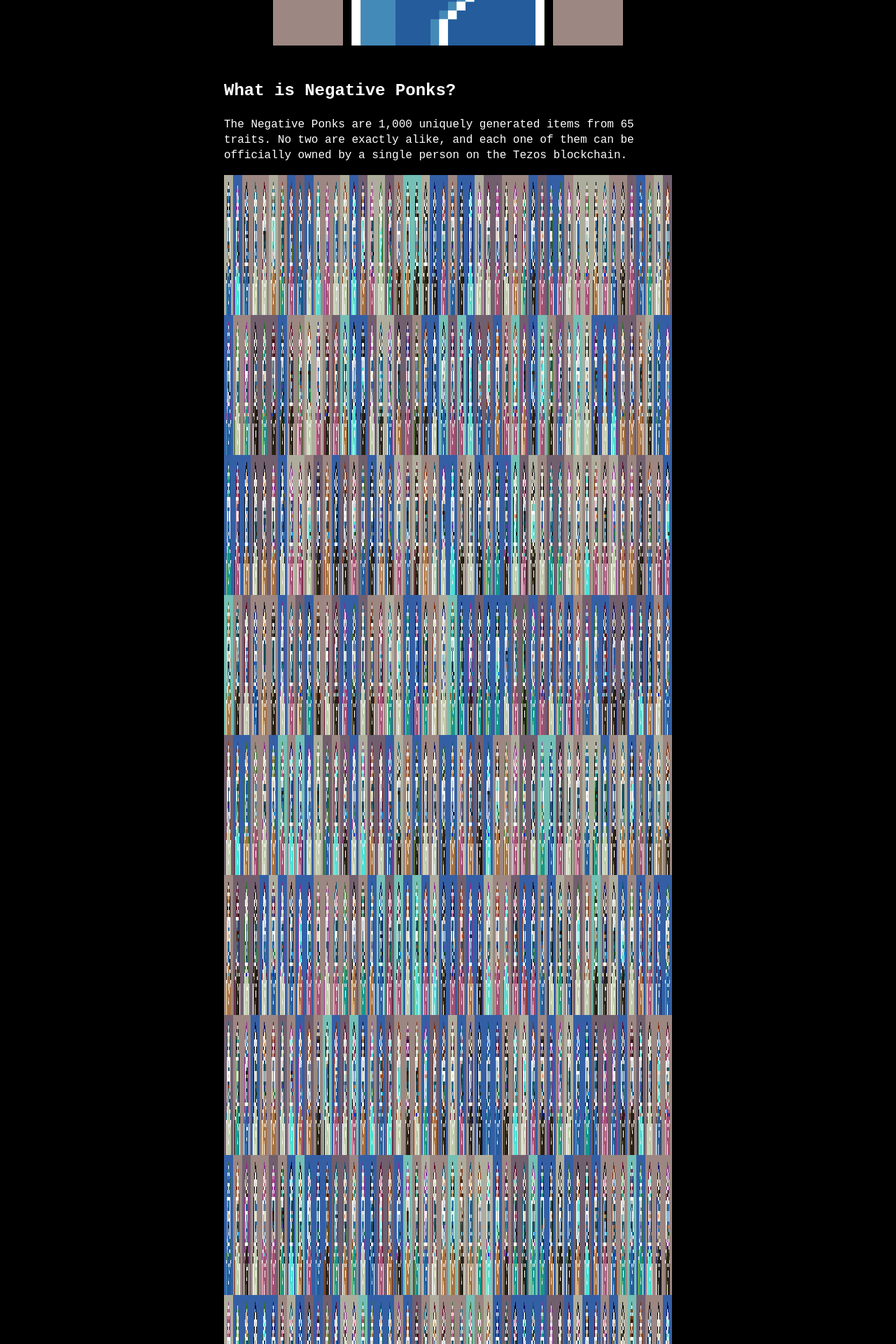
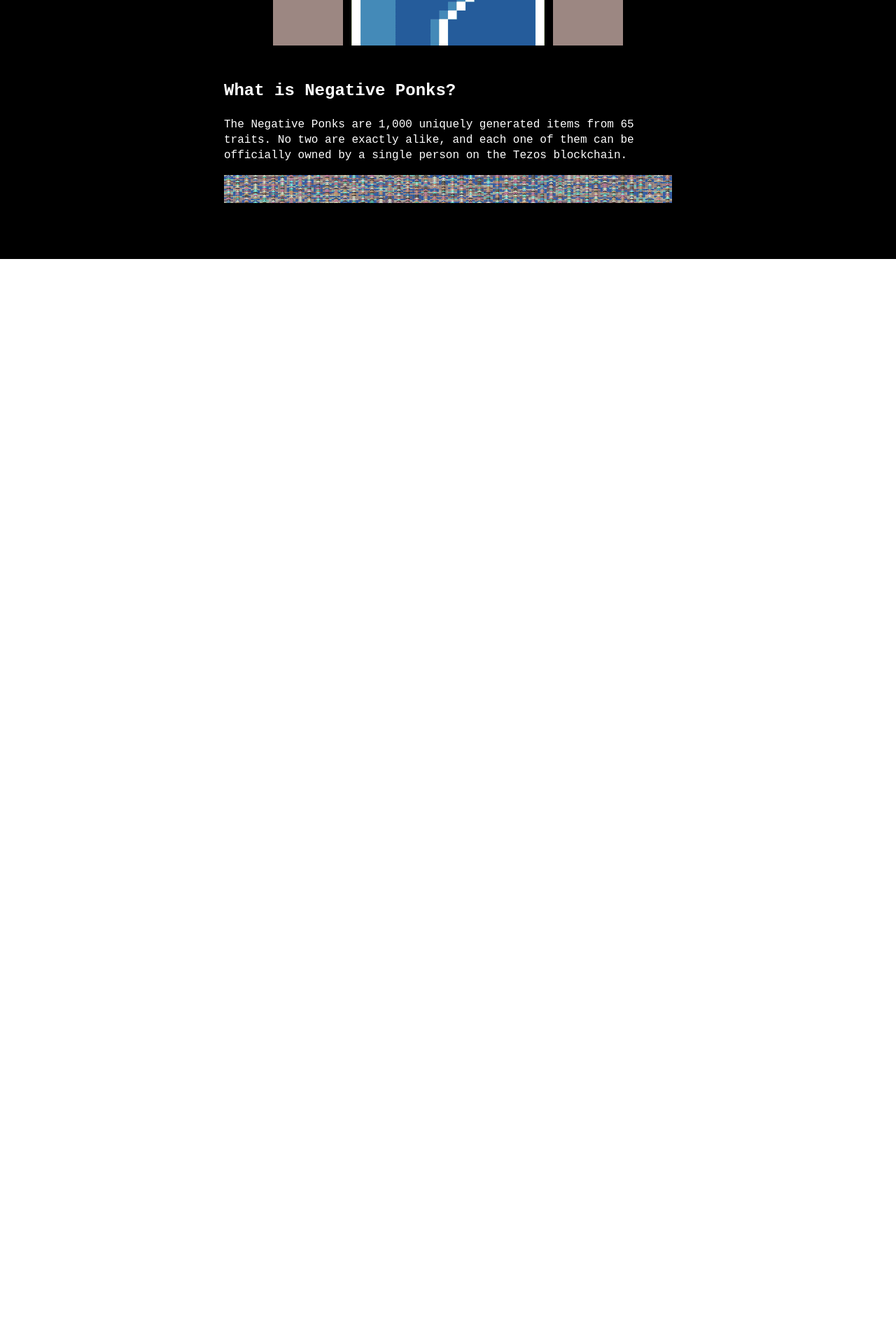
Before and after one commit to bitsquitez/bitsquitez.github.io, a Jekyll site: the page built from _posts/2022-02-25-negative-ponks.md, in a window 1280 px wide. Shown: the part 633-2553 px from the top of the page at 70% size. Built offline with Jekyll 4.4.1, drawn with Linux system fonts in a browser that asks for light colours; after the commit the page ends 1003 px from its top, so only the background shows below that.

Commit message:
Update 2022-02-25-negative-ponks.md

```diff
--- a/_posts/2022-02-25-negative-ponks.md
+++ b/_posts/2022-02-25-negative-ponks.md
@@ -9,4 +9,4 @@
 
 The Negative Ponks are 1,000 uniquely generated items from 65 traits. No two are exactly alike, and each one of them can be officially owned by a single person on the Tezos blockchain.
 
-<img src="./assets/images/preview.png" alt="Negative Pnks" style="width:10000px;height:4000px;"/>
+<img src="./assets/images/preview.png" alt="Negative Pnks" style="width:1000px;height:40px;"/>
```
